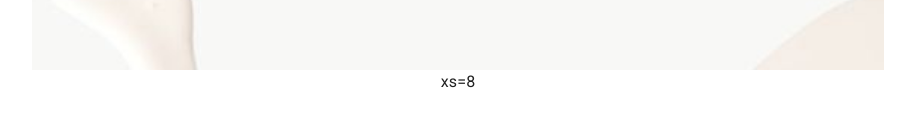
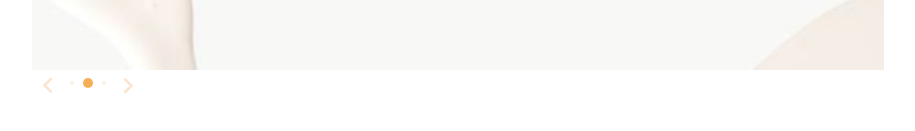
Before and after one commit to nghiahuynht05/project-x, a React (Create React App) app: page / in a window 1280 px wide. Shown: the part 583-714 px from the top of the page, without its empty margins (182-1097 px from the left). Built offline with nearby package versions, Linux system fonts and the light colour scheme.

Commit message:
#8 - nghiahuynh-create-pagination

```diff
--- a/public/index.html
+++ b/public/index.html
@@ -1,6 +1,5 @@
 <!DOCTYPE html>
 <html lang="en">
-
   <head>
     <meta charset="utf-8" />
     <link rel="icon" href="%PUBLIC_URL%/favicon.ico" />
@@ -23,7 +22,10 @@
       Learn how to configure a non-root public URL by running `npm run build`.
     -->
     <!-- Google Web Fonts -->
-  <link rel="stylesheet" href="https://fonts.googleapis.com/css?family=Roboto:300,400,500,700&display=swap" />
+    <link
+      rel="stylesheet"
+      href="https://fonts.googleapis.com/css?family=Roboto:300,400,500,700&display=swap"
+    />
     <title>TN&MT</title>
   </head>
 
@@ -39,6 +41,34 @@
       To begin the development, run `npm start` or `yarn start`.
       To create a production bundle, use `npm run build` or `yarn build`.
     -->
+
+    <script>
+      var btns = document.querySelectorAll(".btn");
+      var paginationWrapper = document.querySelector(".pagination-wrapper");
+      var bigDotContainer = document.querySelector(".big-dot-container");
+      var littleDot = document.querySelector(".little-dot");
+
+      for (var i = 0; i < btns.length; i++) {
+        btns[i].addEventListener("click", btnClick);
+      }
+
+      function btnClick() {
+        if (this.classList.contains("btn--prev")) {
+          paginationWrapper.classList.add("transition-prev");
+        } else {
+          paginationWrapper.classList.add("transition-next");
+        }
+
+        var timeout = setTimeout(cleanClasses, 500);
+      }
+
+      function cleanClasses() {
+        if (paginationWrapper.classList.contains("transition-next")) {
+          paginationWrapper.classList.remove("transition-next");
+        } else if (paginationWrapper.classList.contains("transition-prev")) {
+          paginationWrapper.classList.remove("transition-prev");
+        }
+      }
+    </script>
   </body>
-
 </html>
--- a/src/App.css
+++ b/src/App.css
@@ -36,3 +36,176 @@
     transform: rotate(360deg);
   }
 }
+
+html, body {
+  height: 100%;
+  overflow: hidden;
+}
+
+body {
+  background: #393994;
+}
+
+.pagination-wrapper {
+  font-size: 0;
+  position: absolute;
+  top:50%;
+  left: 50%;
+  transform: translate(-50%, -50%);
+  /* text-align: center; */
+}
+
+@keyframes pagination-container--animation-prev {
+  0% { transform: translateX(0); }
+  100% { transform: translateX(18px); }
+}
+
+@keyframes pagination-container--animation-next {
+  0% { transform: translateX(0); }
+  100% { transform: translateX(-18px); }
+}
+
+.transition-prev .pagination-container {
+  animation: pagination-container--animation-prev 0.3s forwards;
+}
+
+.transition-next .pagination-container {
+  animation: pagination-container--animation-next 0.3s forwards;
+}
+
+.little-dot {
+  width: 4px;
+  height: 4px;
+  background: #FDF2E9;
+  border-radius: 100%;
+  display: inline-block;
+  vertical-align: middle;
+  margin: 0 6px;
+  position: relative;
+  z-index: 10;
+}
+
+.little-dot--first,
+.little-dot--last {
+  z-index: 5;
+}
+
+@keyframes slideLeft {
+  0% {
+    transform: translateX(0px);
+  }
+
+  100% {
+    transform: translateX(-18px);
+  }
+}
+
+.transition-prev .little-dot--first {
+  animation: slideLeft 0.4s 0.3s forwards cubic-bezier(0.165, 0.84, 0.44, 1);
+}
+
+@keyframes little-dot--first--animation {
+  0% { opacity: 1; }
+  100% { opacity: 0; }
+}
+
+.transition-next .little-dot--first {
+  animation: little-dot--last--animation 0.3s forwards;
+}
+
+
+@keyframes little-dot--last--animation {
+  0% { opacity: 1; }
+  100% { opacity: 0; }
+}
+
+.transition-prev .little-dot--last {
+  animation: little-dot--last--animation 0.3s forwards;
+}
+
+@keyframes slideRight {
+  0% {
+    transform: translateX(0px);
+    opacity: 1;
+  }
+
+  100% {
+    transform: translateX(18px);
+    opacity: 1;
+  }
+}
+
+.transition-next .little-dot--last {
+  animation: slideRight 0.4s 0.3s forwards cubic-bezier(0.165, 0.84, 0.44, 1);
+}
+
+.big-dot {
+  width: 10px;
+  height: 10px;
+  border-radius: 100%;
+  background: #f6af54;
+  position: absolute;
+  top: 50%;
+  right: -6px;
+  transform: translateY(-50%);
+}
+
+.transition-next .big-dot {
+  right: auto;
+  left: -6px;
+}
+
+.big-dot-container {
+  width: 14px;
+  height: 14px;
+  border-radius: 100%;
+  position: absolute;
+  top: 50%;
+  right: 3px;
+  transform: translateY(-50%);
+  z-index: 10;
+}
+
+.transition-next .big-dot-container {
+  right: auto;
+  left: 3px;
+}
+
+@keyframes big-dot-container--animation-prev {
+  0% { transform: translateY(-50%); }
+  100% { transform: translateY(-50%) rotate(-179deg); }
+}
+
+@keyframes big-dot-container--animation-next {
+  0% { transform: translateY(-50%); }
+  100% { transform: translateY(-50%) rotate(-181deg); }
+}
+
+.transition-prev .big-dot-container {
+  animation: big-dot-container--animation-prev 0.3s forwards;
+}
+
+.transition-next .big-dot-container {
+  animation: big-dot-container--animation-next 0.3s forwards;
+}
+
+.btn {
+  position: absolute;
+  top: 50%;
+  transform: translateY(-50%);
+  fill: #FAE5D3;
+  cursor: pointer;
+  transition: opacity 0.2s;
+}
+
+.btn:hover {
+  opacity: 0.6;
+}
+
+.btn--next {
+  left: calc(100% + 20px);
+}
+
+.btn--prev {
+  right: calc(100% + 20px);
+}
--- a/src/App.js
+++ b/src/App.js
@@ -1,5 +1,4 @@
 import * as React from "react";
-
 import "./App.css";
 
 import CssBaseline from "@mui/material/CssBaseline";
@@ -50,7 +49,9 @@ function App() {
           >
             <Item sx={{ p: 0 }}>
               <Grid sx={{ p: 0 }}>
-                <Item sx={{ height: "20vh" }}>Charlotte Luna & Madison Paisley</Item>
+                <Item sx={{ height: "20vh" }}>
+                  Charlotte Luna & Madison Paisley
+                </Item>
                 <Item sx={{ height: "35vh" }}>
                   <Grid
                     container
@@ -78,7 +79,76 @@ function App() {
             </Item>
           </Grid>
           <Grid sx={{ "justify-content": "top", height: "10vh", p: 0 }}>
-            <Item>xs=8</Item>
+            <Grid sx={{ display: "flex" }}>
+              <Box
+                sx={{
+                  fill: "#FAE5D3",
+                  cursor: "pointer",
+                  transition: "opacity 0.2s",
+                }}
+              >
+                <svg
+                  className=""
+                  height={32}
+                  viewBox="0 0 24 24"
+                  width={32}
+                  xmlns="http://www.w3.org/2000/svg"
+                >
+                  <path d="M15.41 16.09l-4.58-4.59 4.58-4.59L14 5.5l-6 6 6 6z" />
+                  <path d="M0-.5h24v24H0z" fill="none" />
+                </svg>
+              </Box>
+              <Box>
+                <div className="pagination-container">
+                  <div className="little-dot  little-dot--first" />
+                  <div className="little-dot">
+                    <div className="big-dot-container">
+                      <div className="big-dot" />
+                    </div>
+                  </div>
+                  <div className="little-dot  little-dot--last" />
+                </div>
+              </Box>
+              <Box
+                sx={{
+                  fill: "#FAE5D3",
+                  cursor: "pointer",
+                  transition: "opacity 0.2s",
+                }}
+              >
+                <svg
+                  className=""
+                  height={32}
+                  viewBox="0 0 24 24"
+                  width={32}
+                  xmlns="http://www.w3.org/2000/svg"
+                >
+                  <path d="M8.59 16.34l4.58-4.59-4.58-4.59L10 5.75l6 6-6 6z" />
+                  <path d="M0-.25h24v24H0z" fill="none" />
+                </svg>
+              </Box>
+              {/* <div className="pagination-wrapper">
+                <div className="pagination-container">
+                  <div className="little-dot  little-dot--first" />
+                  <div className="little-dot">
+                    <div className="big-dot-container">
+                      <div className="big-dot" />
+                    </div>
+                  </div>
+                  <div className="little-dot  little-dot--last" />
+                </div>
+                <svg
+                  className="btn btn--next"
+                  height={48}
+                  viewBox="0 0 24 24"
+                  width={48}
+                  xmlns="http://www.w3.org/2000/svg"
+                >
+                  <path d="M8.59 16.34l4.58-4.59-4.58-4.59L10 5.75l6 6-6 6z" />
+                  <path d="M0-.25h24v24H0z" fill="none" />
+                </svg>
+              </div> */}
+            </Grid>
           </Grid>
         </Grid>
       </Container>
```
Lines whose indentation alone changed are shown as unchanged.
